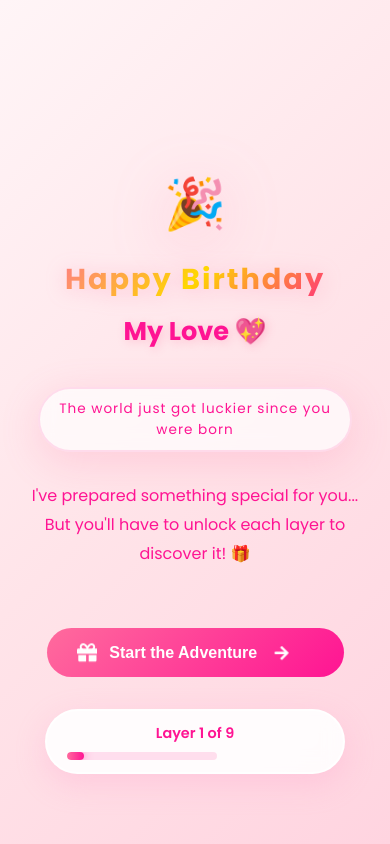
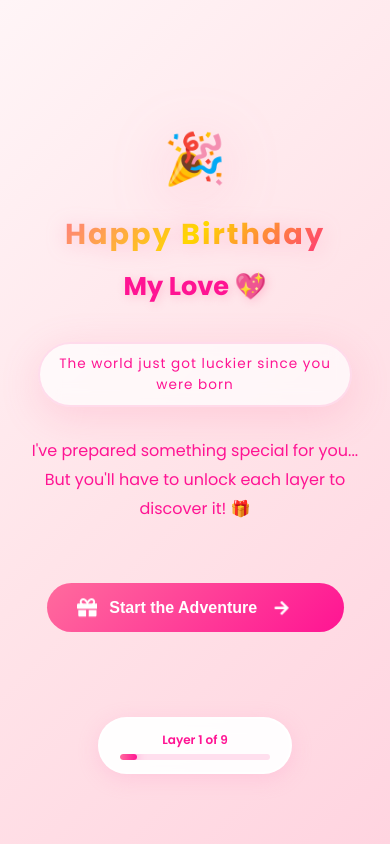
Before and after one commit to kshitijx07/bday, a React (Vite) app: page / in a window 390 px wide. Shown: the top 844 px of the page. Built offline with nearby package versions, Linux system fonts and the light colour scheme.

Commit message:
Fix overlapping issues - progress bar and buttons spacing

```diff
--- a/src/App.css
+++ b/src/App.css
@@ -54,6 +54,7 @@ body {
   position: relative;
   overflow: hidden;
   background: linear-gradient(135deg, #fff5f7 0%, #ffe4e9 50%, #ffd4e0 100%);
+  padding-bottom: 100px;
 }
 
 /* Balloons */
@@ -232,7 +233,7 @@ body {
 
 /* Moments Slider Section */
 .moments-section {
-  padding: 100px 20px;
+  padding: 100px 20px 120px 20px;
   min-height: 100vh;
   display: flex;
   flex-direction: column;
@@ -292,7 +293,7 @@ body {
 
 /* Love Facts Section */
 .love-facts-section {
-  padding: 100px 20px;
+  padding: 100px 20px 120px 20px;
   min-height: 100vh;
   position: relative;
   background: linear-gradient(135deg, #fff5f7 0%, #ffe4e9 50%, #ffd4e0 100%);
@@ -361,7 +362,7 @@ body {
 
 /* Message Section */
 .message-section {
-  padding: 100px 20px;
+  padding: 100px 20px 120px 20px;
   min-height: 100vh;
   display: flex;
   flex-direction: column;
@@ -418,7 +419,7 @@ body {
 
 /* Surprise Video Section */
 .surprise-section {
-  padding: 100px 20px;
+  padding: 100px 20px 120px 20px;
   min-height: 100vh;
   display: flex;
   align-items: center;
@@ -595,6 +596,7 @@ body {
     font-size: 0.95rem;
     width: auto;
     max-width: 90%;
+    margin-bottom: 20px;
   }
 
   .section-title {
@@ -761,6 +763,14 @@ body {
     padding: 10px 20px;
     font-size: 0.85rem;
     width: 95%;
+    margin-bottom: 20px;
+  }
+
+  .welcome-section-new,
+  .quiz-layer,
+  .countdown-section,
+  .letter-section {
+    padding: 20px 10px 90px 10px;
   }
 
   .section-title {
@@ -933,8 +943,9 @@ body {
   .message-section,
   .surprise-section,
   .countdown-section,
-  .letter-section {
-    padding: 40px 15px;
+  .letter-section,
+  .quiz-layer {
+    padding: 30px 15px 100px 15px;
     min-height: 100vh;
     width: 100%;
     max-width: 100vw;
@@ -1019,11 +1030,22 @@ body {
 
   /* Fix progress indicator */
   .progress-indicator {
-    bottom: 20px;
+    bottom: 15px;
     left: 50%;
     transform: translateX(-50%);
-    width: 90%;
-    max-width: 300px;
+    width: auto;
+    max-width: 90%;
+    padding: 8px 15px;
+  }
+
+  .progress-bar {
+    width: 120px;
+    height: 5px;
+  }
+
+  .progress-text {
+    font-size: 0.7rem;
+    margin-bottom: 4px;
   }
 }
 
@@ -1098,7 +1120,7 @@ button:focus,
   display: flex;
   align-items: center;
   justify-content: center;
-  padding: 40px 20px;
+  padding: 40px 20px 100px 20px;
 }
 
 .quiz-container {
@@ -1275,29 +1297,30 @@ button:focus,
 /* Progress Indicator */
 .progress-indicator {
   position: fixed;
-  bottom: 80px;
+  bottom: 20px;
   left: 50%;
   transform: translateX(-50%);
-  z-index: 100;
-  background: rgba(255, 255, 255, 0.9);
+  z-index: 1000;
+  background: rgba(255, 255, 255, 0.95);
   backdrop-filter: blur(10px);
-  padding: 15px 30px;
+  padding: 10px 20px;
   border-radius: 50px;
-  box-shadow: 0 10px 30px rgba(255, 154, 203, 0.3);
+  box-shadow: 0 5px 20px rgba(255, 154, 203, 0.3);
   border: 2px solid rgba(255, 255, 255, 0.8);
+  pointer-events: none;
 }
 
 .progress-text {
-  font-size: 0.9rem;
+  font-size: 0.75rem;
   color: #ff1493;
   font-weight: 600;
-  margin-bottom: 8px;
+  margin-bottom: 5px;
   text-align: center;
 }
 
 .progress-bar {
-  width: 200px;
-  height: 8px;
+  width: 150px;
+  height: 6px;
   background: rgba(255, 154, 203, 0.3);
   border-radius: 10px;
   overflow: hidden;
@@ -1483,7 +1506,7 @@ button:focus,
   display: flex;
   align-items: center;
   justify-content: center;
-  padding: 40px 20px;
+  padding: 40px 20px 100px 20px;
 }
 
 .countdown-container {
@@ -1543,7 +1566,7 @@ button:focus,
   display: flex;
   align-items: center;
   justify-content: center;
-  padding: 40px 20px;
+  padding: 40px 20px 100px 20px;
 }
 
 .letter-container {
--- a/src/components/MessageSection.jsx
+++ b/src/components/MessageSection.jsx
@@ -6,18 +6,73 @@ const MessageSection = ({ onContinue }) => {
   const [displayedText, setDisplayedText] = useState("");
   const [showButton, setShowButton] = useState(false);
 
-  const fullMessage = `My Dearest Love,
+  const fullMessage = `Neha…
+Happy Birthday, my love.
+I don’t even know where to begin, because how do you describe someone who feels like your whole world?
 
-On this special day, I want you to know how incredibly blessed I feel to have you in my life. Every moment with you is a treasure, every smile you share brightens my world, and every laugh we share together creates memories I'll cherish forever.
+Every time I think about you…
+I feel this warmth that I can’t explain.
+You are not just a part of my life —
+you ARE my life.
+My happiness.
+My peace.
+My reason.
+My everything.
 
-You are not just my girlfriend, you are my best friend, my confidant, and my greatest adventure. Your kindness, your beauty (inside and out), and your amazing spirit inspire me every single day.
+Sometimes I sit and think about you,
+and my chest literally hurts in the sweetest way…
+because I can’t believe I get to love someone like you.
+I can’t believe I met someone who is
+so pure,
+so caring,
+so soft,
+so precious,
+so perfect to me in every single way.
 
-I promise to always make you smile, to support your dreams, to hold your hand through every challenge, and to love you more with each passing day.
+Neha…
+I know I don’t say it every day,
+but you mean more to me than words will ever be able to explain.
+I love how you laugh.
+I love how you talk.
+I love how you care.
+I love how you understand me without me even speaking.
+I love everything about you…
+even the small things that you probably don’t even notice.
 
-Happy Birthday, my beautiful angel. Here's to many more years of love, laughter, and unforgettable moments together.
+When I call you “mine,”
+I say it with a heart full of love,
+full of pride,
+full of gratitude.
+Because you are the kind of girl
+people pray for…
+and somehow
+you chose me.
 
-Forever yours,
-With all my love ❤️`;
+I want today to remind you of one thing —
+you are unbelievably important to me.
+Not for a moment,
+not for a phase,
+not temporarily…
+but forever.
+
+Your presence in my life is the most beautiful blessing I’ve ever received.
+You make me want to be better.
+You make me feel safe.
+You make me feel loved.
+You make me feel complete.
+And I fall for you a little more every single day.
+
+So today, on your special day…
+I just want to tell you again:
+I love you. In ways I can’t explain.
+In depths I can’t measure.
+In a lifetime I can’t outgrow.
+
+Happy Birthday, Neha.
+My girl.
+My angel.
+My heart.
+My forever. 💖`;
 
   useEffect(() => {
     let index = 0;
```
